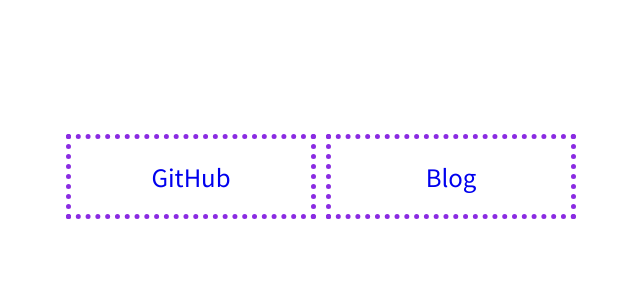
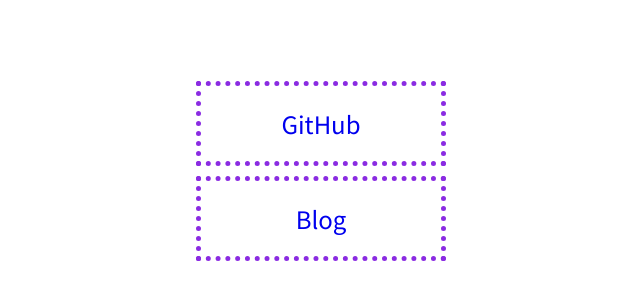
Before and after one commit to Zaokret/zaokret.github.io, a plain HTML site: page index.html in a window 1280 px wide. Shown: the part 224-524 px from the top of the page, without its empty margins (314-954 px from the left). Drawn offline with Linux system fonts and the light colour scheme.

Commit message:
Update style.css

```diff
--- a/style.css
+++ b/style.css
@@ -18,6 +18,7 @@ a {
   border: 5px dotted blueviolet;
   text-decoration: none;
   font-size: 24px;
+  margin-bottom: 10px;
 }
 
 a:visited {
@@ -44,6 +45,7 @@ header {
 
 nav {
     display: flex;
+    flex-direction: column;
     justify-self: center;
     align-self: center;
 }
```
